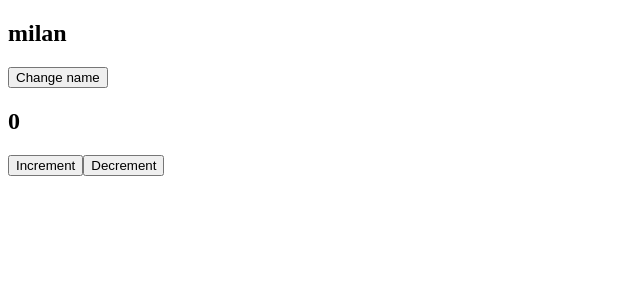
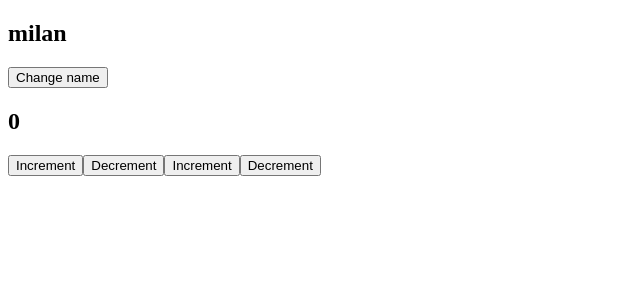
Before and after one commit to milan-sony/learn_vue.js, a Vue app: page / in a window 1280 px wide. Shown: the top 300 px of the page, without its empty margins (0-640 px from the left). Built offline with nearby package versions, Linux system fonts and the light colour scheme.

Commit message:
onclick pass value into the function

```diff
--- a/src/App.vue
+++ b/src/App.vue
@@ -7,8 +7,10 @@
 
   <h2>{{ count }}</h2>
   <div>
-    <button v-on:click="increment()">Increment</button>
-    <button v-on:click="decrement()">Decrement</button>
+    <button v-on:click="increment(1)">Increment</button>
+    <button v-on:click="decrement(1)">Decrement</button>
+    <button v-on:click="increment(5)">Increment</button>
+    <button v-on:click="decrement(5)">Decrement</button>
   </div>
 
 </template>
@@ -24,11 +26,11 @@ export default {
     }
   },
   methods:{
-    increment(){
-      this.count ++
+    increment(num){
+      this.count += num
     },
-    decrement(){
-      this.count --
+    decrement(num){
+      this.count -= num
     }
   }
 }
```
